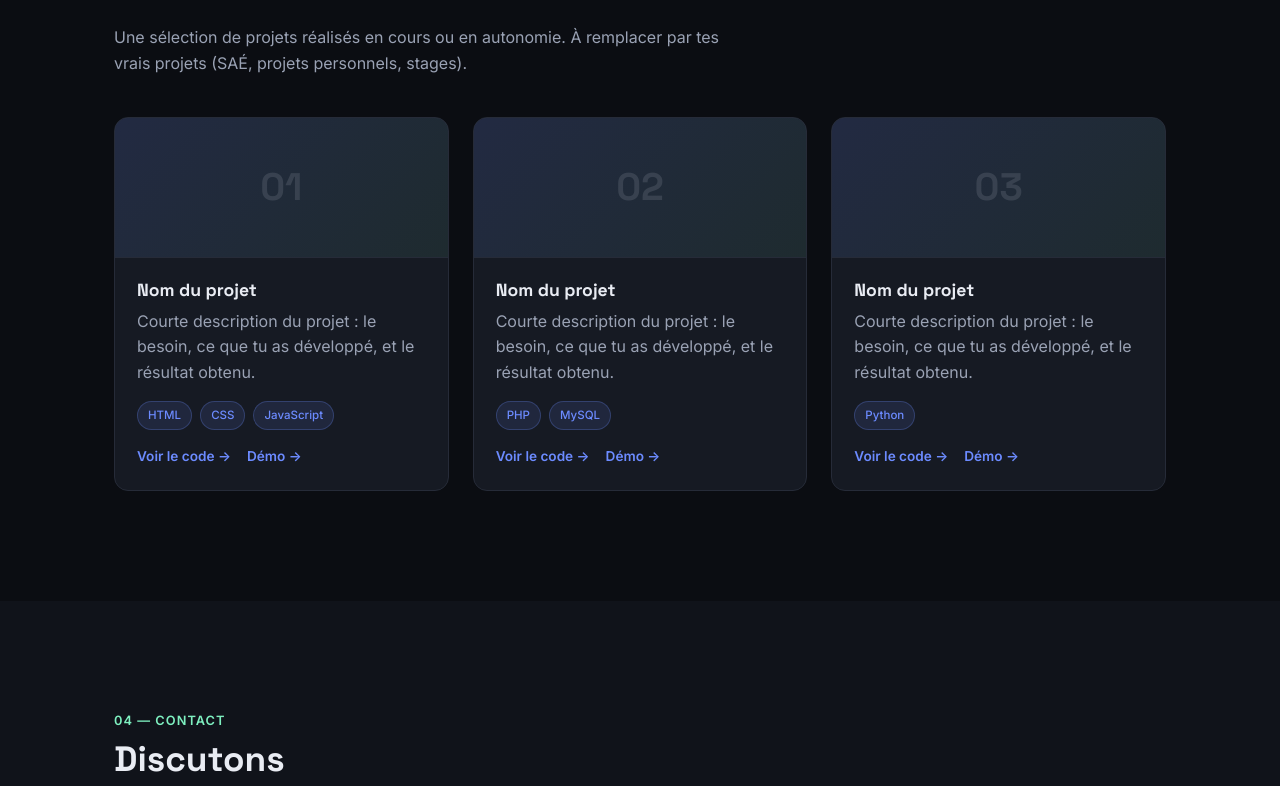
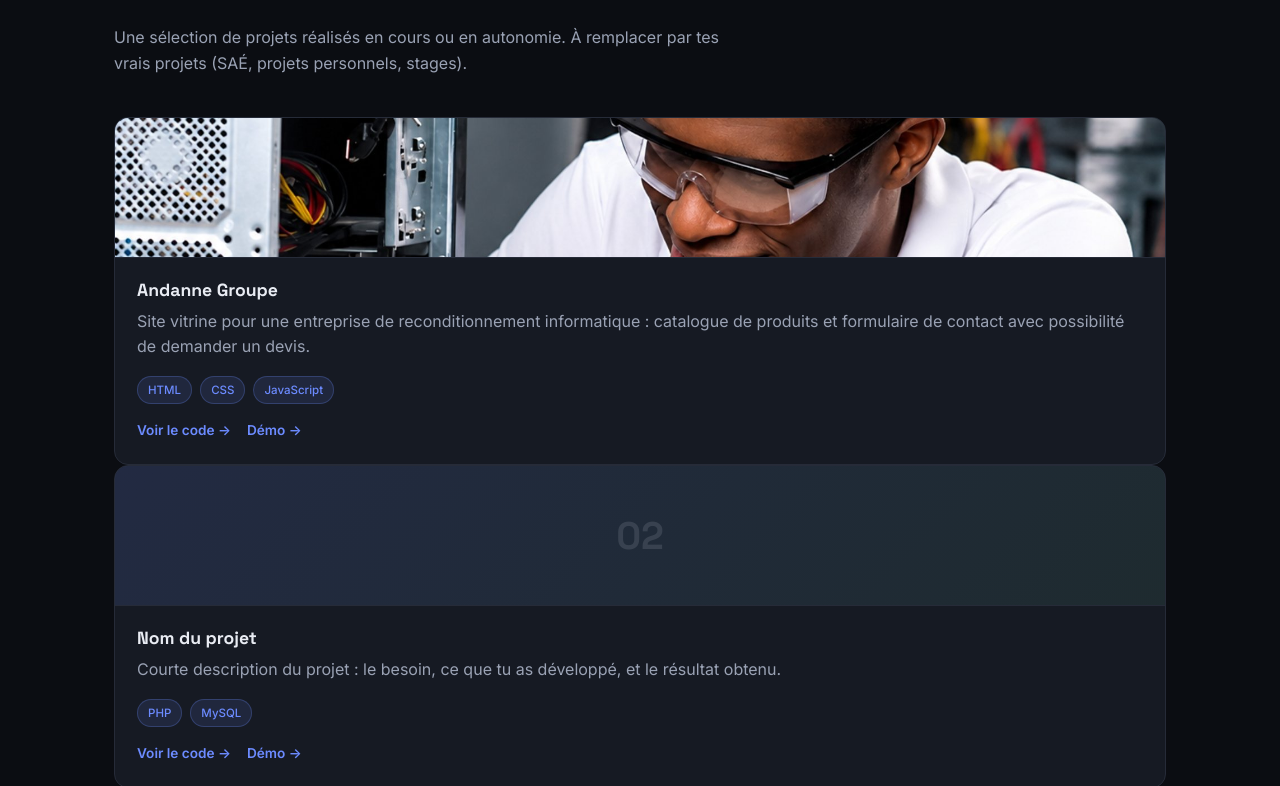
Before and after one commit to Leocardy-BERNARD/Porfo-leocardy, a plain HTML site: page index.html in a window 1280 px wide. Shown: the part 2037-2823 px from the top of the page. Drawn offline with Linux system fonts and the light colour scheme.

Commit message:
Ajout du projet Andanne Groupe

```diff
--- a/css/style.css
+++ b/css/style.css
@@ -307,6 +307,13 @@ button { font: inherit; cursor: pointer; }
   border-bottom: 1px solid var(--color-border);
 }
 
+.project-thumb img {
+  width: 100%;
+  height: 100%;
+  object-fit: cover;
+  display: block;
+}
+
 .project-body { padding: 22px; }
 .project-body h3 { font-size: 1.1rem; }
 
--- a/index.html
+++ b/index.html
@@ -146,20 +146,21 @@
           (SAÉ, projets personnels, stages).
         </p>
 
-        <div class="projects-grid">
       <article class="project-card">
-            <div class="project-thumb" aria-hidden="true">01</div>
+          <div class="project-thumb">
+            <img src="images/projets/andanne-screenshot.jpg" alt="Capture d'écran du site Andanne Groupe" loading="lazy">
+          </div>
           <div class="project-body">
-              <h3>Nom du projet</h3>
-              <p>Courte description du projet : le besoin, ce que tu as développé, et le résultat obtenu.</p>
+            <h3>Andanne Groupe</h3>
+            <p>Site vitrine pour une entreprise de reconditionnement informatique : catalogue de produits et formulaire de contact avec possibilité de demander un devis.</p>
             <ul class="tag-list tag-list-sm">
               <li>HTML</li>
               <li>CSS</li>
               <li>JavaScript</li>
             </ul>
             <div class="project-links">
-                <a href="#" class="link-arrow">Voir le code →</a>
-                <a href="#" class="link-arrow">Démo →</a>
+              <a href="https://github.com/Leocardy-BERNARD/andanne" target="_blank" rel="noopener" class="link-arrow">Voir le code →</a>
+              <a href="https://andanne.pages.dev" target="_blank" rel="noopener" class="link-arrow">Démo →</a>
             </div>
           </div>
         </article>
```
Also changed, not shown: images/projets/andanne-screenshot.jpg (added). Lines whose indentation alone changed are shown as unchanged.
